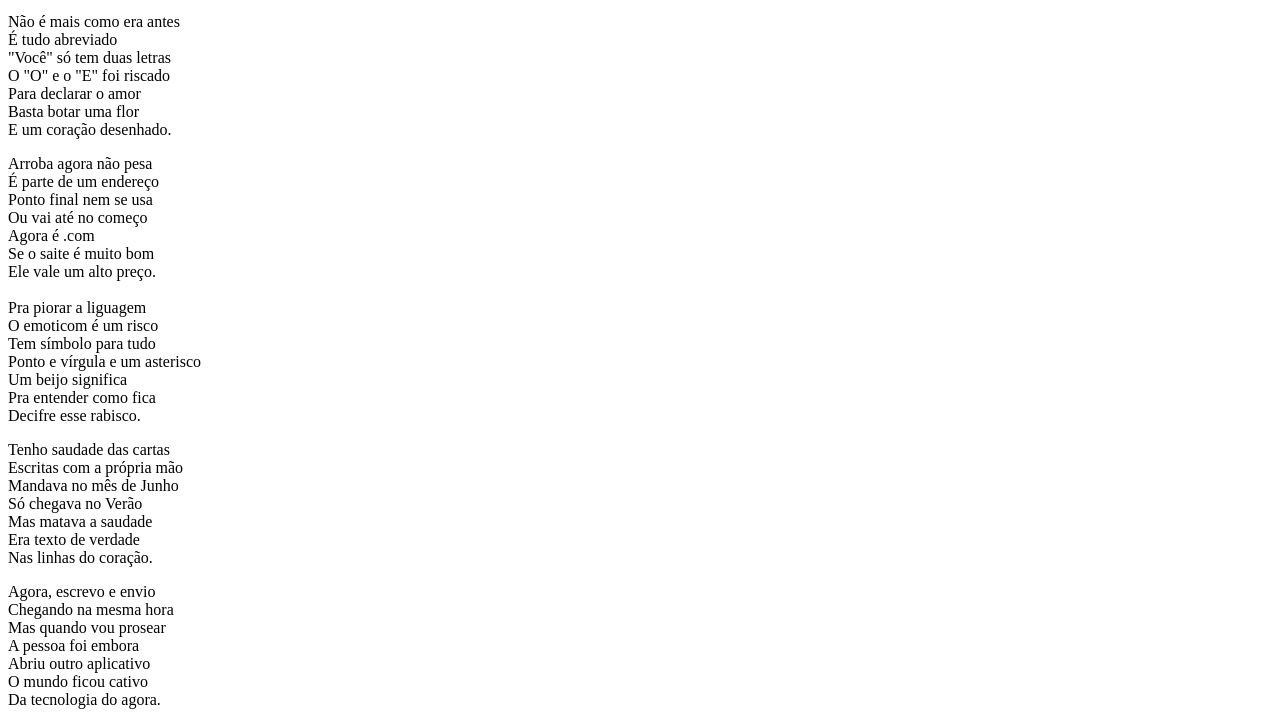
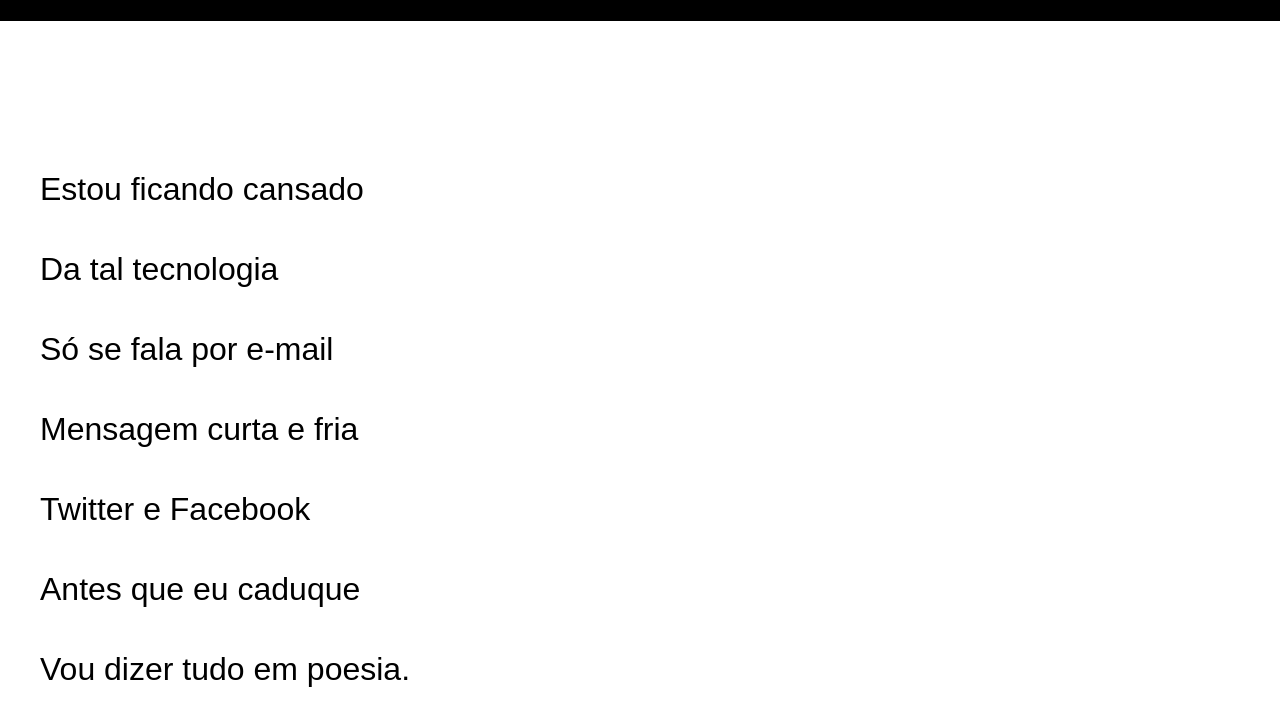
Before and after one commit to LucasGabrielBVieira/projeto-cordel, a plain HTML site: page index.html in a window 1280 px wide. Shown: the part 243-971 px from the top of the page. Drawn offline with Linux system fonts and the light colour scheme; the site is published under a folder, as on GitHub Pages, so addresses that start at the root find nothing; a web font is replaced by a local one.

Commit message:
correção

```diff
--- a/index.html
+++ b/index.html
@@ -4,7 +4,7 @@
     <meta charset="UTF-8">
     <meta name="viewport" content="width=device-width, initial-scale=1.0">
     <title>Cordel Moderno</title>
-    <link rel="stylesheet" href="/estilos/styles.css">
+    <link rel="stylesheet" href="estilos/styles.css">
 </head>
 <body>
     <header>
```
